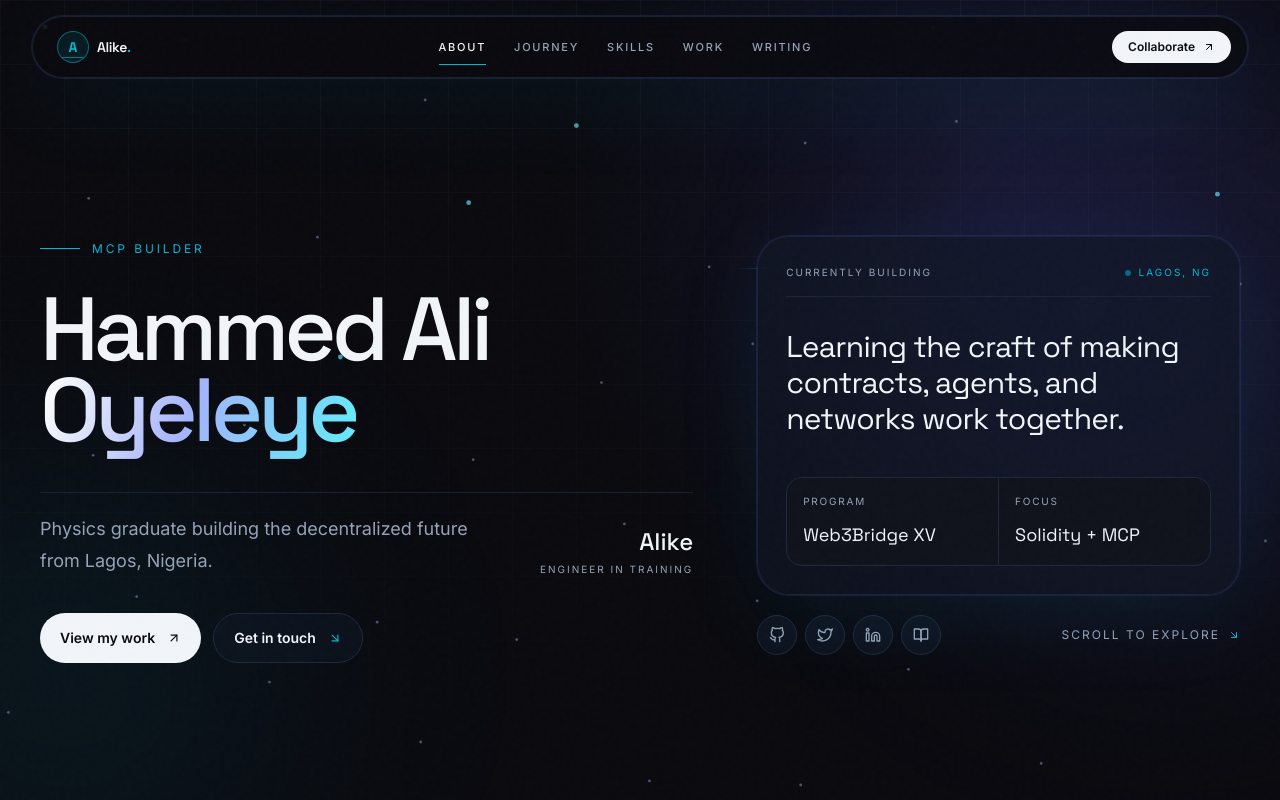
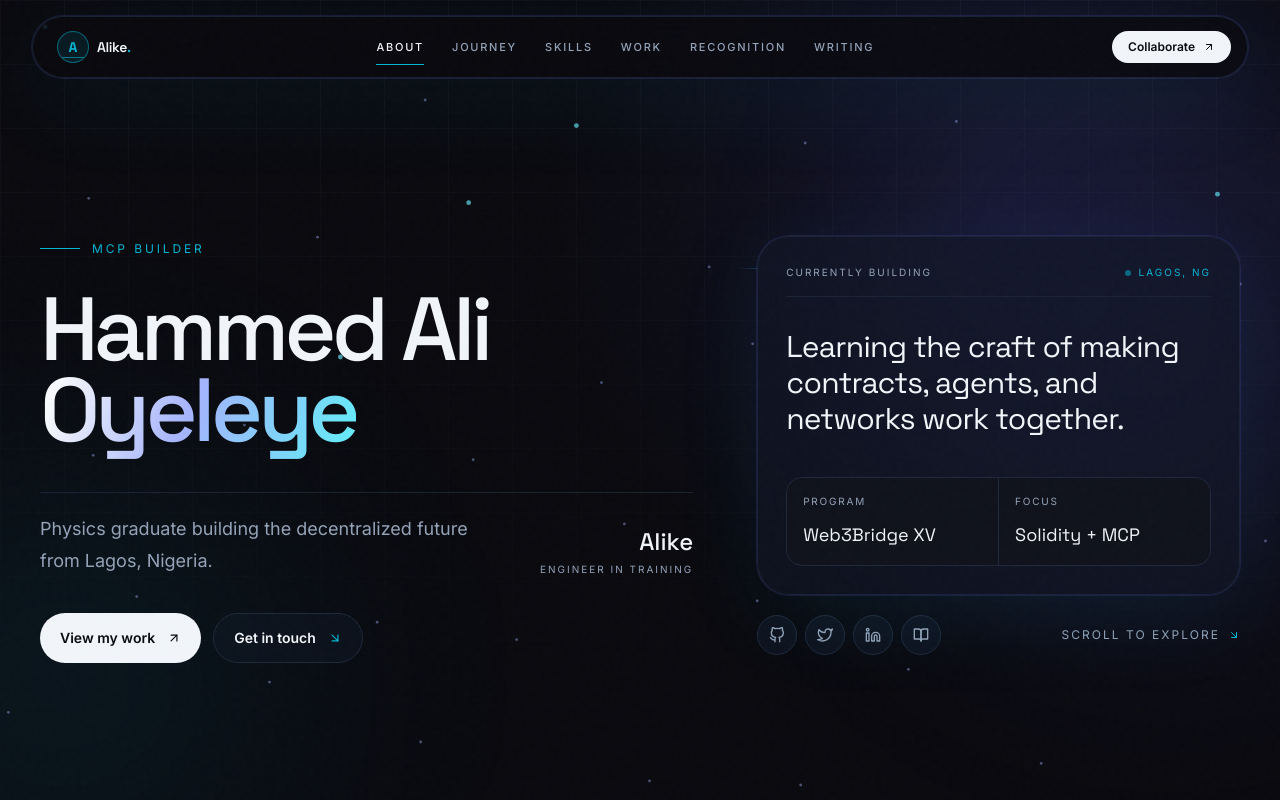
Before and after one commit to Alike001/alike-portfolio, a Next.js app: page / in a window 1280 px wide. Shown: the top 800 px of the page. Built offline with nearby package versions, Linux system fonts and the light colour scheme.

Commit message:
feat: refresh portfolio components/Navbar.jsx

```diff
--- a/components/Navbar.jsx
+++ b/components/Navbar.jsx
@@ -9,6 +9,7 @@ const links = [
   ["Journey", "journey"],
   ["Skills", "skills"],
   ["Work", "projects"],
+  ["Recognition", "recognition"],
   ["Writing", "writing"]
 ];
 
```
